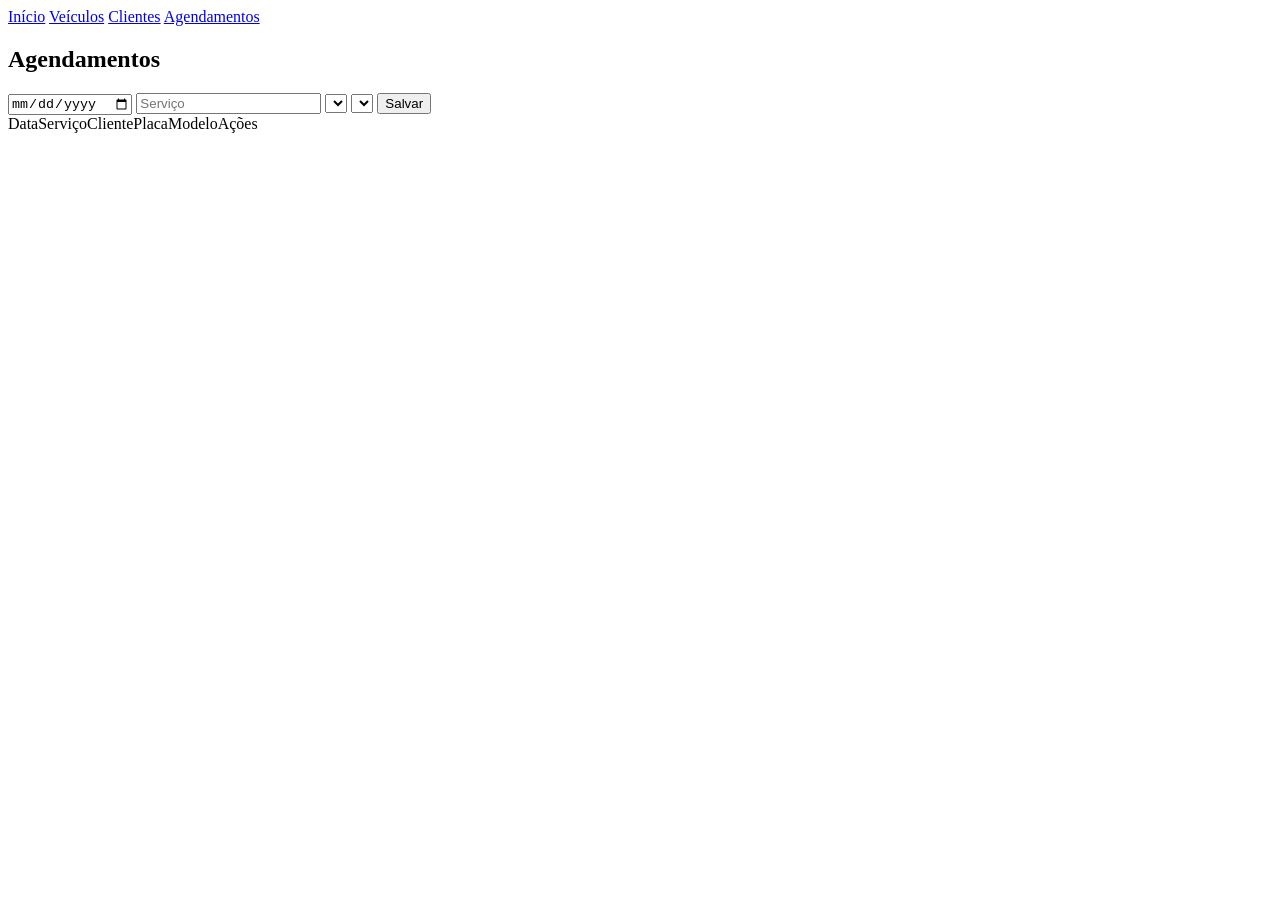
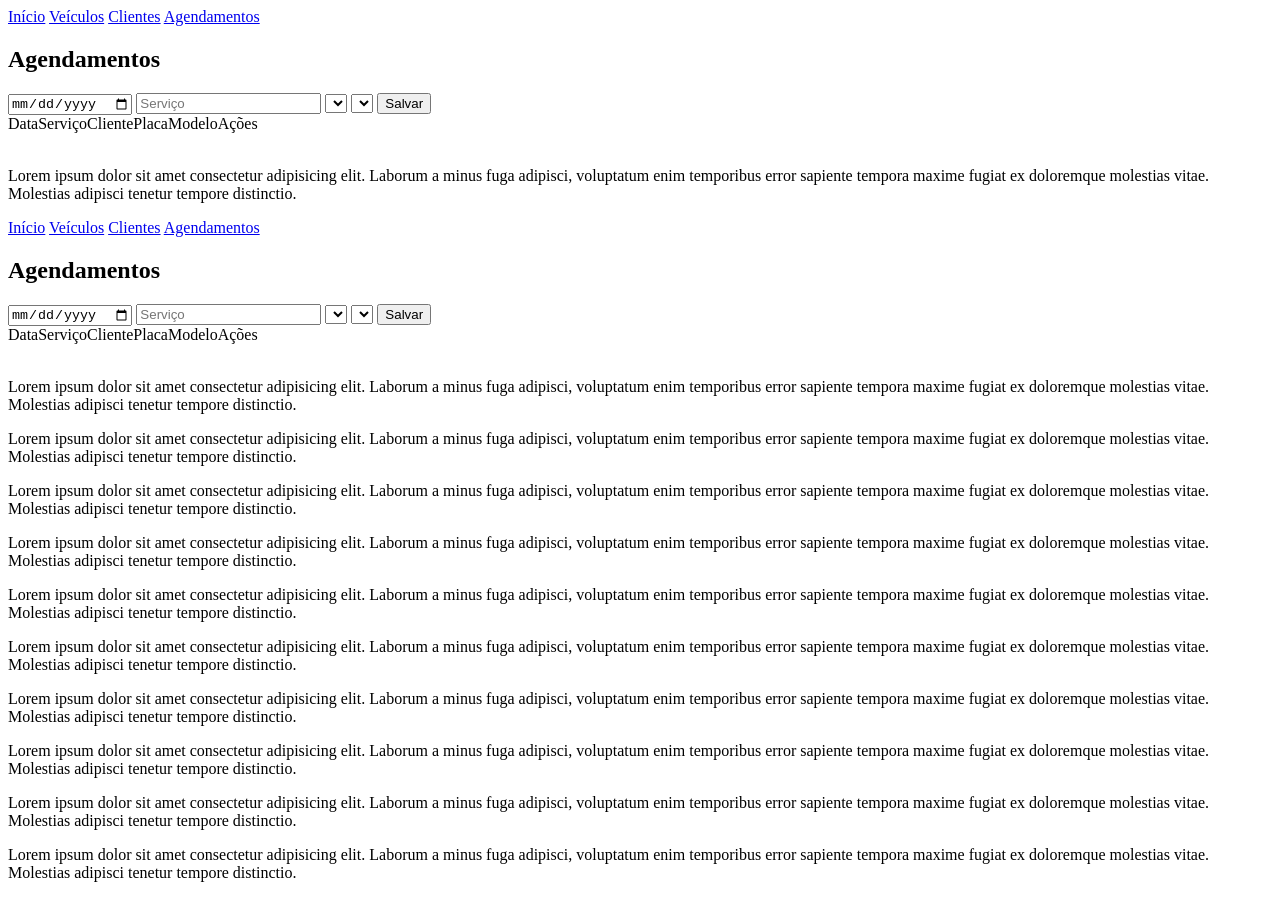
Before and after one commit to VictorDiasQueiroz12/praticaSaep, a website: page public/agendamento.html in a window 1280 px wide. Before the commit the page ends 800 px from the top, so only its background shows below. Drawn offline with Linux system fonts and the light colour scheme.

Commit message:
fix: agendamentos

```diff
--- a/public/agendamento.html
+++ b/public/agendamento.html
@@ -38,7 +38,65 @@
         </thead>
     </table>
 
+    <p>Lorem ipsum dolor sit amet consectetur adipisicing elit. Laborum a minus fuga adipisci, voluptatum enim temporibus error sapiente tempora maxime fugiat ex doloremque molestias vitae. Molestias adipisci tenetur tempore distinctio.
+    </p>
+
     <script src="js/agendamento.js"></script>
     <script src="js/funcoes.js"></script>
 </body>
 </html>
+<!DOCTYPE html>
+<html lang="pt-br">
+<head>
+    <meta charset="UTF-8">
+    <meta name="viewport" content="width=device-width, initial-scale=1.0">
+    <title>Agendamentos</title>
+</head>
+<body>
+    <nav>
+        <a href="index.html">Início</a>
+        <a href="veiculos.html">Veículos</a>
+        <a href="clientes.html">Clientes</a>
+        <a href="agendamento.html">Agendamentos</a>
+    </nav>
+
+    <h2>Agendamentos</h2>
+
+    <form id="">
+        <input type="hidden" id="id">
+        <input type="date" id="data_agendamento">
+        <input id="servico" placeholder="Serviço" required>
+        <select id="id_veiculo"></select>
+        <select id="id_cliente"></select>
+        <button>Salvar</button>
+    </form>
+
+    <table>
+        <thead>
+            <th>
+                <tr>Data</tr>
+                <tr>Serviço</tr>
+                <tr>Cliente</tr>
+                <tr>Placa</tr>
+                <tr>Modelo</tr>
+                <tr>Ações</tr>
+            </th>
+            <tbody id="tabela"></tbody>
+        </thead>
+    </table>
+
+    <p>Lorem ipsum dolor sit amet consectetur adipisicing elit. Laborum a minus fuga adipisci, voluptatum enim temporibus error sapiente tempora maxime fugiat ex doloremque molestias vitae. Molestias adipisci tenetur tempore distinctio.
+    <p>Lorem ipsum dolor sit amet consectetur adipisicing elit. Laborum a minus fuga adipisci, voluptatum enim temporibus error sapiente tempora maxime fugiat ex doloremque molestias vitae. Molestias adipisci tenetur tempore distinctio.
+    <p>Lorem ipsum dolor sit amet consectetur adipisicing elit. Laborum a minus fuga adipisci, voluptatum enim temporibus error sapiente tempora maxime fugiat ex doloremque molestias vitae. Molestias adipisci tenetur tempore distinctio.
+    <p>Lorem ipsum dolor sit amet consectetur adipisicing elit. Laborum a minus fuga adipisci, voluptatum enim temporibus error sapiente tempora maxime fugiat ex doloremque molestias vitae. Molestias adipisci tenetur tempore distinctio.
+    <p>Lorem ipsum dolor sit amet consectetur adipisicing elit. Laborum a minus fuga adipisci, voluptatum enim temporibus error sapiente tempora maxime fugiat ex doloremque molestias vitae. Molestias adipisci tenetur tempore distinctio.
+    <p>Lorem ipsum dolor sit amet consectetur adipisicing elit. Laborum a minus fuga adipisci, voluptatum enim temporibus error sapiente tempora maxime fugiat ex doloremque molestias vitae. Molestias adipisci tenetur tempore distinctio.
+    <p>Lorem ipsum dolor sit amet consectetur adipisicing elit. Laborum a minus fuga adipisci, voluptatum enim temporibus error sapiente tempora maxime fugiat ex doloremque molestias vitae. Molestias adipisci tenetur tempore distinctio.
+    <p>Lorem ipsum dolor sit amet consectetur adipisicing elit. Laborum a minus fuga adipisci, voluptatum enim temporibus error sapiente tempora maxime fugiat ex doloremque molestias vitae. Molestias adipisci tenetur tempore distinctio.
+    <p>Lorem ipsum dolor sit amet consectetur adipisicing elit. Laborum a minus fuga adipisci, voluptatum enim temporibus error sapiente tempora maxime fugiat ex doloremque molestias vitae. Molestias adipisci tenetur tempore distinctio.
+    <p>Lorem ipsum dolor sit amet consectetur adipisicing elit. Laborum a minus fuga adipisci, voluptatum enim temporibus error sapiente tempora maxime fugiat ex doloremque molestias vitae. Molestias adipisci tenetur tempore distinctio.
+    </p>
+    <script src="js/agendamento.js"></script>
+    <script src="js/funcoes.js"></script>
+</body>
+</html>
```
